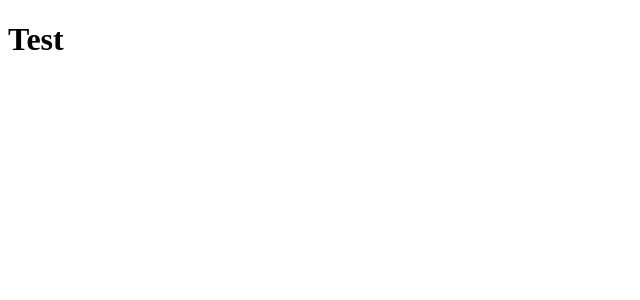
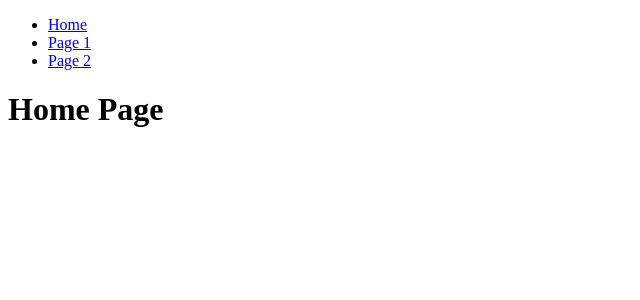
Before and after one commit to ClaudioRicci/routingPages, a React (Create React App) app: page / in a window 1280 px wide. Shown: the top 300 px of the page, without its empty margins (0-640 px from the left). Built offline with nearby package versions, Linux system fonts and the light colour scheme.

Commit message:
Panel NavBar added

```diff
--- a/src/App.tsx
+++ b/src/App.tsx
@@ -1,9 +1,12 @@
 import React from "react";
+import NavBar from "./components/NavBar";
+import MainContainer from "./components/MainContainer";
 
 const App = () => {
   return (
     <>
-      <h1>Test</h1>
+      <NavBar />
+      <MainContainer />
     </>
   );
 };
--- a/src/components/MainContainer/index.tsx
+++ b/src/components/MainContainer/index.tsx
@@ -0,0 +1,12 @@
+import React from "react";
+import { Switch, Route } from "react-router-dom";
+import Panel from "../Panel";
+const Main = () => (
+  <main>
+    <Switch>
+      <Route exact path="/" component={Panel} />
+    </Switch>
+  </main>
+);
+
+export default Main;
--- a/src/components/NavBar/index.tsx
+++ b/src/components/NavBar/index.tsx
@@ -0,0 +1,20 @@
+import React from "react";
+import { Link } from "react-router-dom";
+
+const NavBar = () => (
+  <nav>
+    <ul>
+      <li>
+        <Link to="/">Home</Link>
+      </li>
+      <li>
+        <Link to="/page2">Page 1</Link>
+      </li>
+      <li>
+        <Link to="page2">Page 2</Link>
+      </li>
+    </ul>
+  </nav>
+);
+
+export default NavBar;
--- /dev/null
+++ b/src/components/Panel/index.tsx
@@ -0,0 +1,9 @@
+import React from "react";
+
+const Panel = () => (
+  <div>
+    <h1>Home Page</h1>
+  </div>
+);
+
+export default Panel;
```
Also changed, not shown: src/components/Panel/Panel.scss (added), 1 other file (tests, documents, lock files or other folders).
